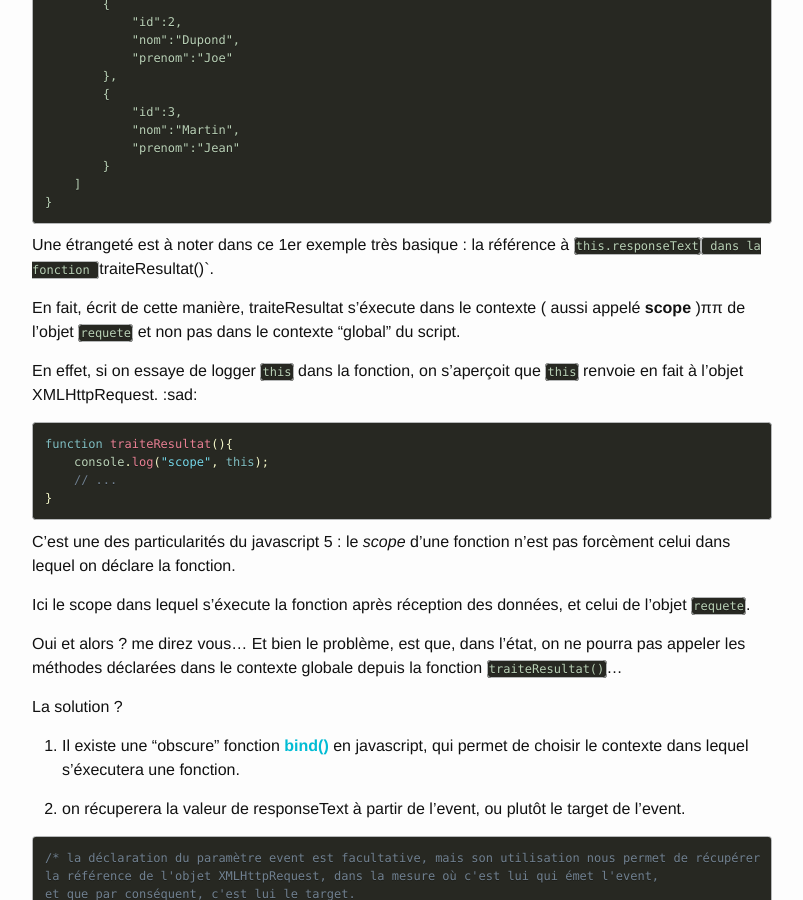
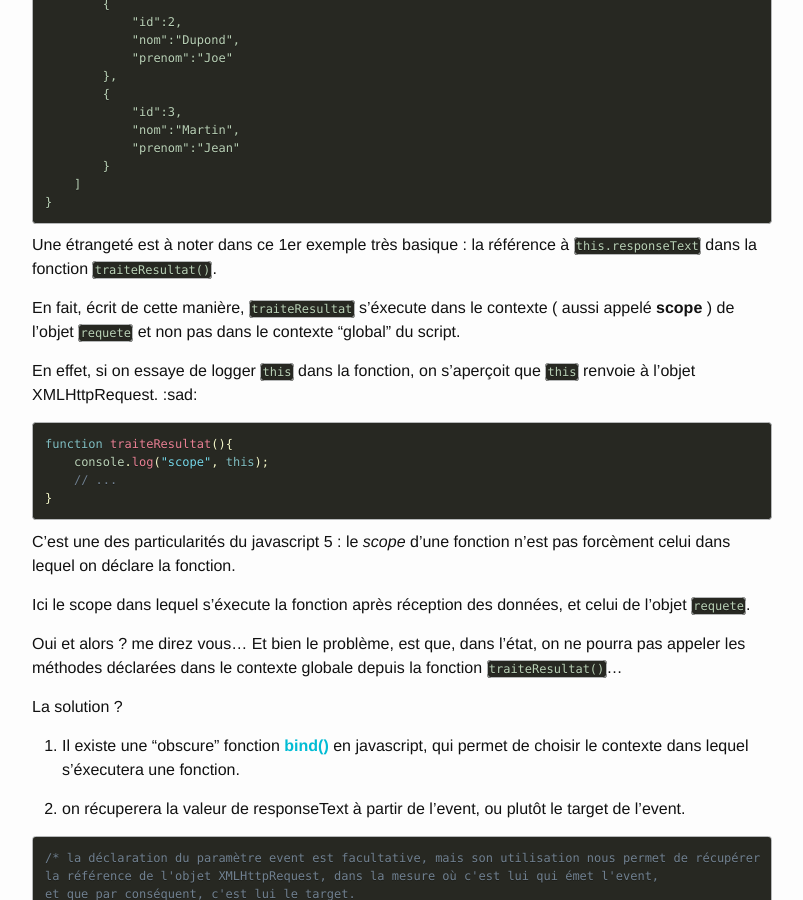
Before and after one commit to cappert/support, a Jekyll site: the page built from _posts/2016-09-26-semaine13.md, in a window 1280 px wide and 900 px high, scrolled down 1625 px. Shown: the whole window, without its empty margins (238-1041 px from the left). Built offline with Jekyll 4.4.1, drawn with Linux system fonts in a browser that asks for light colours; emoji names are drawn with the system emoji font.

Commit message:
S13 fixs

````diff
--- a/_posts/2016-09-26-semaine13.md
+++ b/_posts/2016-09-26-semaine13.md
@@ -82,14 +82,13 @@ Dans le fichier *users.txt* :
 }
 ```
 
-Une étrangeté est à noter dans ce 1er exemple très basique : la référence à `this.responseText``
+Une étrangeté est à noter dans ce 1er exemple très basique : la référence à `this.responseText`
  dans la fonction `traiteResultat()`.
 
-En fait, écrit de cette manière, traiteResultat s'éxecute dans le contexte ( aussi appelé **scope** )ππ de l'objet `requete` et non pas
+En fait, écrit de cette manière, `traiteResultat` s'éxecute dans le contexte ( aussi appelé **scope** ) de l'objet `requete` et non pas
 dans le contexte  "global" du script.
 
-En effet, si on essaye de logger `this` dans la fonction, on s'aperçoit que `this` renvoie en fait
-à l'objet XMLHttpRequest. :sad:
+En effet, si on essaye de logger `this` dans la fonction, on s'aperçoit que `this` renvoie à l'objet XMLHttpRequest. :sad:
 
 
 ```javascript
@@ -101,7 +100,6 @@ function traiteResultat(){
 
 C'est une des particularités du javascript 5 : le *scope* d'une fonction n'est pas forcèment celui dans lequel on
 déclare la fonction.
-
 
 Ici le scope dans lequel s'éxecute la fonction après réception des données, et celui de l'objet `requete`.
 
````
